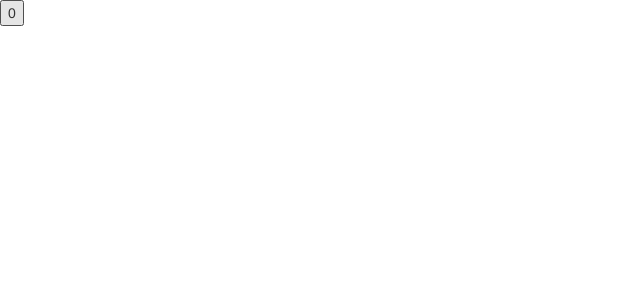
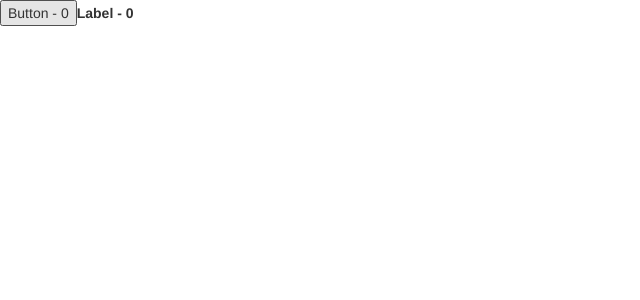
Before and after one commit to heron2014/react-fundamentals, a React app: page / in a window 1280 px wide. Shown: the top 300 px of the page, without its empty margins (0-640 px from the left). Built offline with nearby package versions, Linux system fonts and the light colour scheme.

Commit message:
pass the same functionality from one component into several use mixin see #12

```diff
--- /dev/null
+++ b/App7.js
@@ -0,0 +1,52 @@
+import React from 'react';
+import ReactDOM from 'react-dom';
+
+let Mixin = InnerComponent => class extends React.Component {
+  constructor () {
+    super();
+    this.state = {val: 0};
+    this.update = this.update.bind(this);
+  }
+  update() {
+    this.setState({val: this.state.val + 1})
+  }
+
+  componentWillMount() {
+    console.log('will mount');
+  }
+
+  render () {
+    return (
+      <InnerComponent update={this.update}
+      {...this.state}
+      {...this.props} />
+    )
+  }
+
+  componentDidMount() {
+    console.log('mounted');
+  }
+}
+
+//stateless component
+const Button = (props) => <button onClick={props.update}>{props.txt} - {props.val}</button>
+
+const Label = (props) => <label onMouseMove={props.update}>{props.txt} - {props.val}</label>
+
+
+//mix funtionality from Mixin function into Button
+let ButtonMixed = Mixin(Button);
+let LabelMixed = Mixin(Label);
+
+class App7 extends React.Component {
+  render () {
+    return (
+    <div>
+      <ButtonMixed txt="Button" />
+      <LabelMixed txt="Label" />
+    </div>
+    )
+  }
+}
+
+ReactDOM.render(<App7 />, document.getElementById('app'));
--- a/main.js
+++ b/main.js
@@ -1,5 +1,5 @@
 // import React from 'react';
 // import ReactDOM from 'react-dom';
-import App from './App6';
+import App from './App7';
 
 // ReactDOM.render(<App />, document.getElementById('app'));
```
